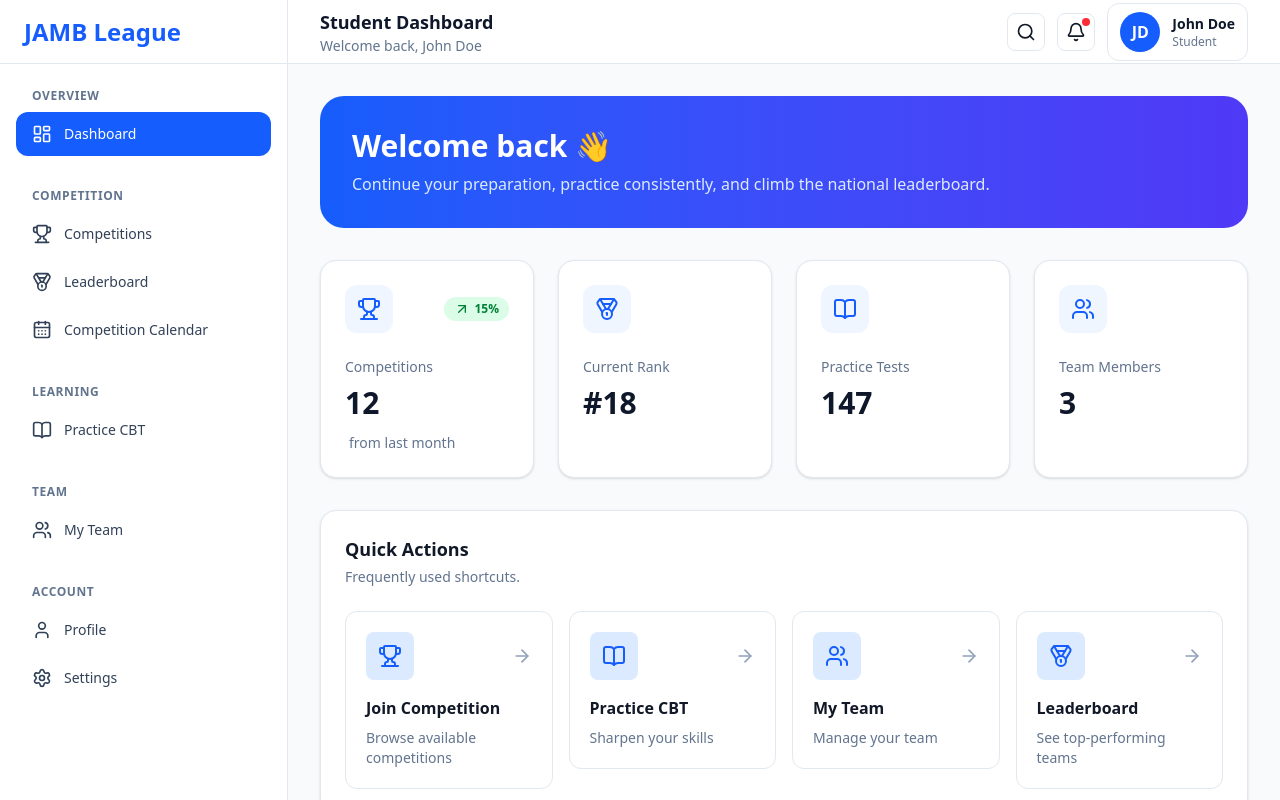
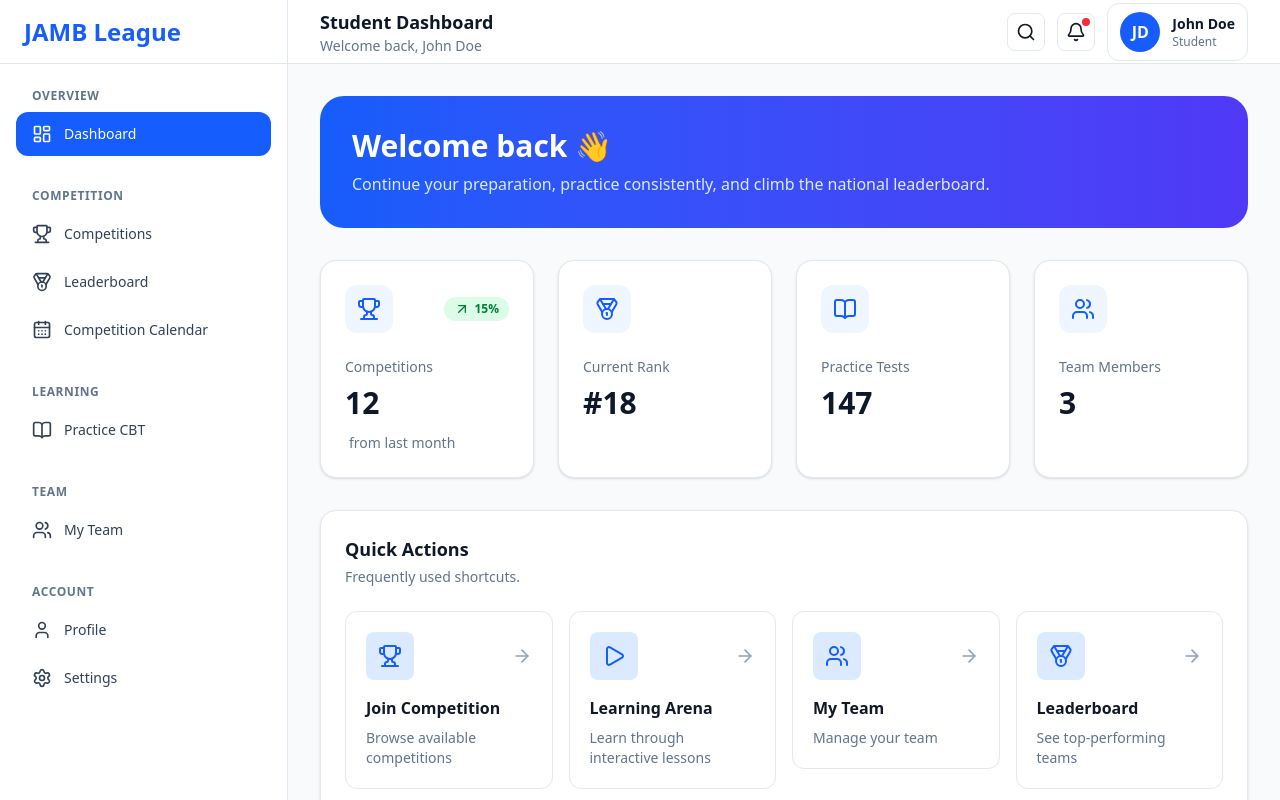
Before and after one commit to Yemgold/klazik-school, a Next.js app: page /student/dashboard in a window 1280 px wide. Shown: the top 800 px of the page. Built offline with nearby package versions, Linux system fonts and the light colour scheme.

Commit message:
Build JAMB League application

```diff
--- a/src/app/student/(student)/dashboard/page.tsx
+++ b/src/app/student/(student)/dashboard/page.tsx
@@ -1,7 +1,3 @@
-
-
-
-
 
 import type { QuickAction } from "@/components/dashboard/widgets/QuickActions";
 import type { StatCardProps } from "@/components/dashboard/widgets/StatCard";
@@ -46,10 +42,10 @@ export default function StudentDashboardPage() {
       icon: "trophy",
     },
     {
-      title: "Practice CBT",
-      description: "Sharpen your skills",
-      href: "/student/practice",
-      icon: "book",
+      title: "Learning Arena",
+      description: "Learn through interactive lessons",
+      href: "/student/arena",
+      icon: "play",
     },
     {
       title: "My Team",
--- a/src/components/arena/Countdown.tsx
+++ b/src/components/arena/Countdown.tsx
@@ -1,3 +1,7 @@
+
+
+
+
 
 
 
@@ -113,7 +117,6 @@ export default function Countdown({
           />
 
           {/* Progress ring */}
-
 <motion.circle
   cx="60"
   cy="60"
@@ -123,6 +126,9 @@ export default function Countdown({
   strokeLinecap="round"
   className={ringClass}
   strokeDasharray={circumference}
+  initial={{
+    strokeDashoffset: circumference,
+  }}
   animate={{
     strokeDashoffset,
   }}
--- a/src/components/dashboard/widgets/QuickActions.tsx
+++ b/src/components/dashboard/widgets/QuickActions.tsx
@@ -17,6 +17,7 @@ import {
   Settings,
   Bell,
   User,
+  Play,
   Home,
   CreditCard,
 } from "lucide-react";
@@ -31,6 +32,7 @@ const icons = {
   settings: Settings,
   bell: Bell,
   user: User,
+  play: Play,
   home: Home,
   payment: CreditCard,
 };
--- a/src/components/sections/PracticePreview.tsx
+++ b/src/components/sections/PracticePreview.tsx
@@ -218,7 +218,7 @@ export default function PracticePreview() {
 
             <Link
 
-              href="/arena"
+              href="/student/arena"
 
               className={cn(
 
```
Also changed, not shown: src/app/student/(student)/arena/page.tsx (renamed from src/app/arena/page.tsx). Lines whose indentation alone changed are shown as unchanged.
